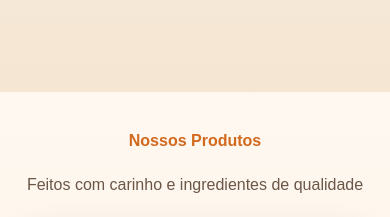
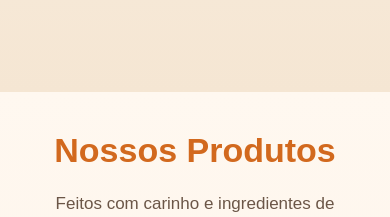
Before and after one commit to Henrique-volponi/maris-doces-web, a React (Create React App) app in the folder frontend/: page / in a window 390 px wide. Shown: the part 800-1017 px from the top of the page. Built offline with nearby package versions, Linux system fonts and the light colour scheme; grey boxes are pictures that could not be loaded.

Commit message:
💄 Update heading and subheading styles for responsive font sizing

```diff
--- a/frontend/src/Pages/Home/components/Products/styles.ts
+++ b/frontend/src/Pages/Home/components/Products/styles.ts
@@ -17,7 +17,7 @@ export const section: SxProps = {
 export const heading: SxProps = {
   fontFamily: fontFamily.title,
   fontWeight: 700,
-  fontSize: { xs: '34px', sm: '42px', md: '48px' },
+  fontSize: 'clamp(34px, 3.5vw + 10px, 60px)',
   lineHeight: 1.1,
   color: colors.light.primary,
   textAlign: 'center',
@@ -26,8 +26,8 @@ export const heading: SxProps = {
 export const subheading: SxProps = {
   fontFamily: fontFamily.title,
   fontWeight: 500,
-  fontSize: { xs: '18px', sm: '20px', md: '22px' },
-  lineHeight: 1.35,
+  fontSize: 'clamp(17px, 1.8vw + 8px, 22px)',
+  lineHeight: 1.32,
   color: colors.light.mutedForeground,
   textAlign: 'center',
 }
```
